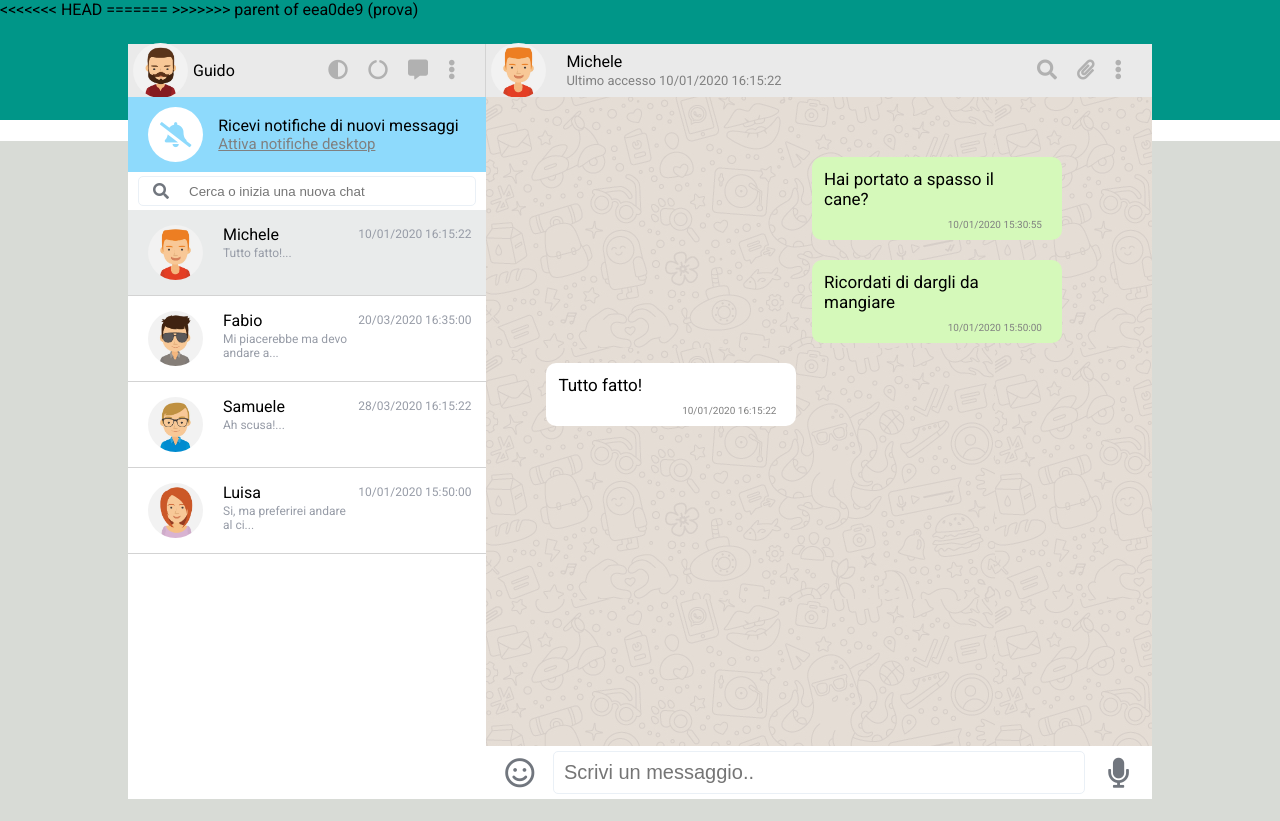
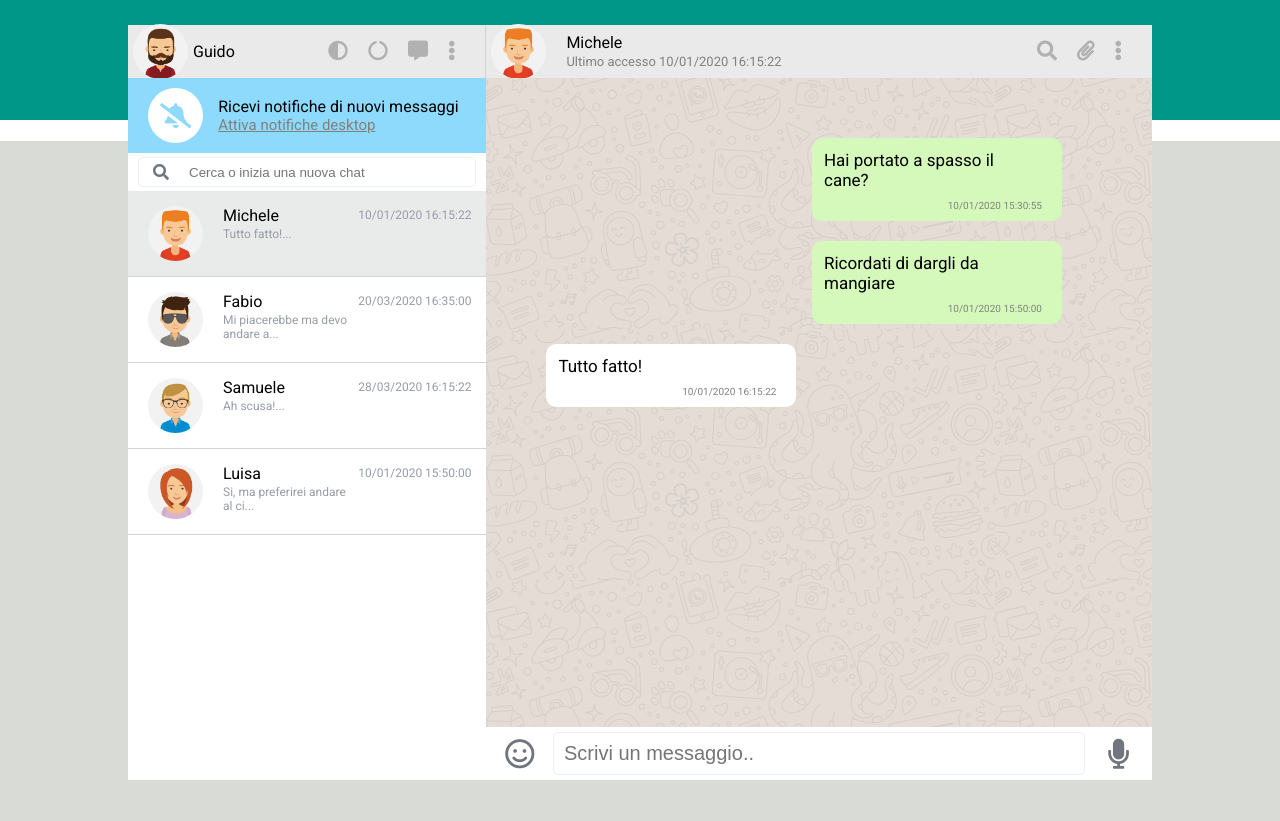
Before and after one commit to Guido-95/vue-boolzapp, a plain HTML site: page index.html in a window 1280 px wide. Drawn offline with nearby package versions, Linux system fonts and the light colour scheme.

Commit message:
vue boolzapp

```diff
--- a/index.html
+++ b/index.html
@@ -39,11 +39,7 @@ Ricerca utenti: scrivendo qualcosa nell’input a sinistra, vengono visualizzati
         </div>
     </div>
     <!-- sfondo pagina -->
-<<<<<<< HEAD
 
-=======
-
->>>>>>> parent of eea0de9 (prova)
     <!-- contenitore -->
     <div class="wrapper">
 
@@ -116,7 +112,9 @@ Ricerca utenti: scrivendo qualcosa nell’input a sinistra, vengono visualizzati
                             </span>
 
                         </div>
-                        <!-- mostra messaggi se ci sono -->
+                        <!-- -mostra messaggi se ci sono -->
+
+
                         <div class="info grigio-2" v-if="contatto.messages.length > 0">
                             {{ contatto.messages[contatto.messages.length - 1].date }}
                         </div>
```
